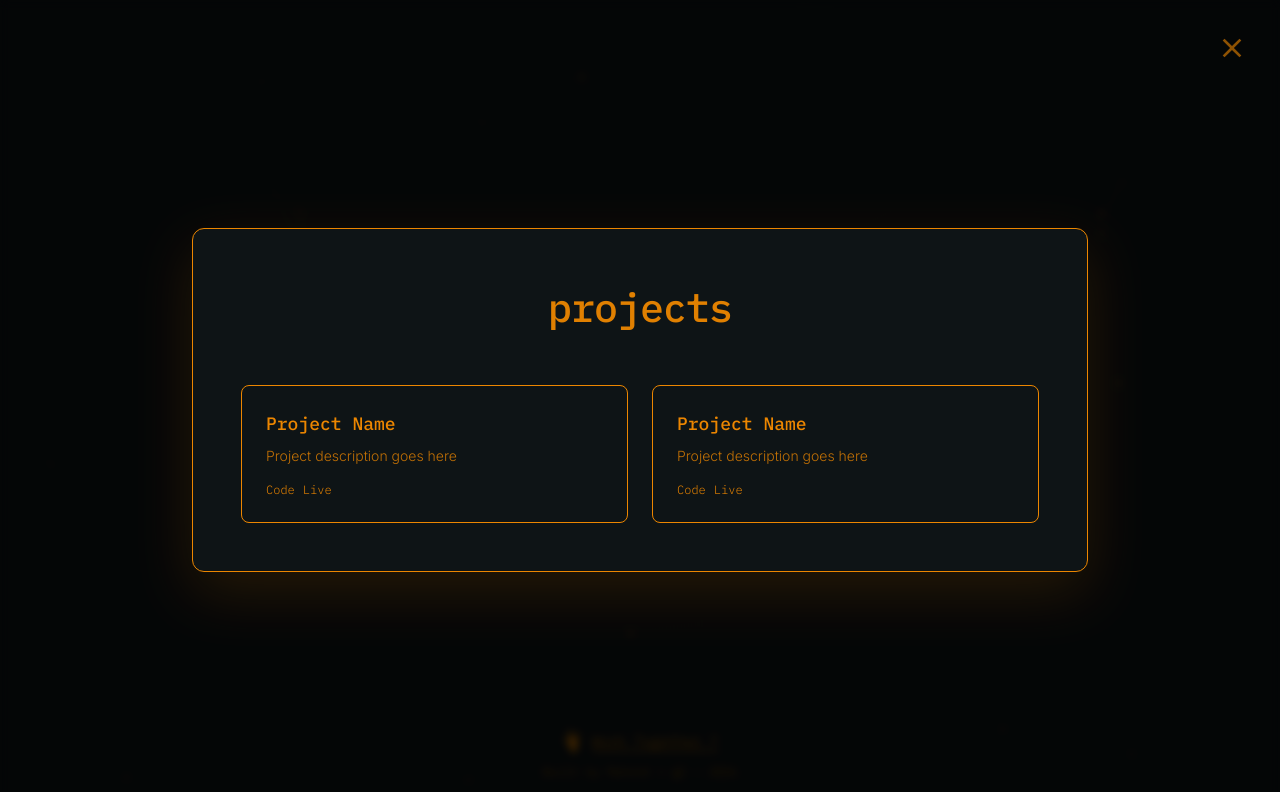
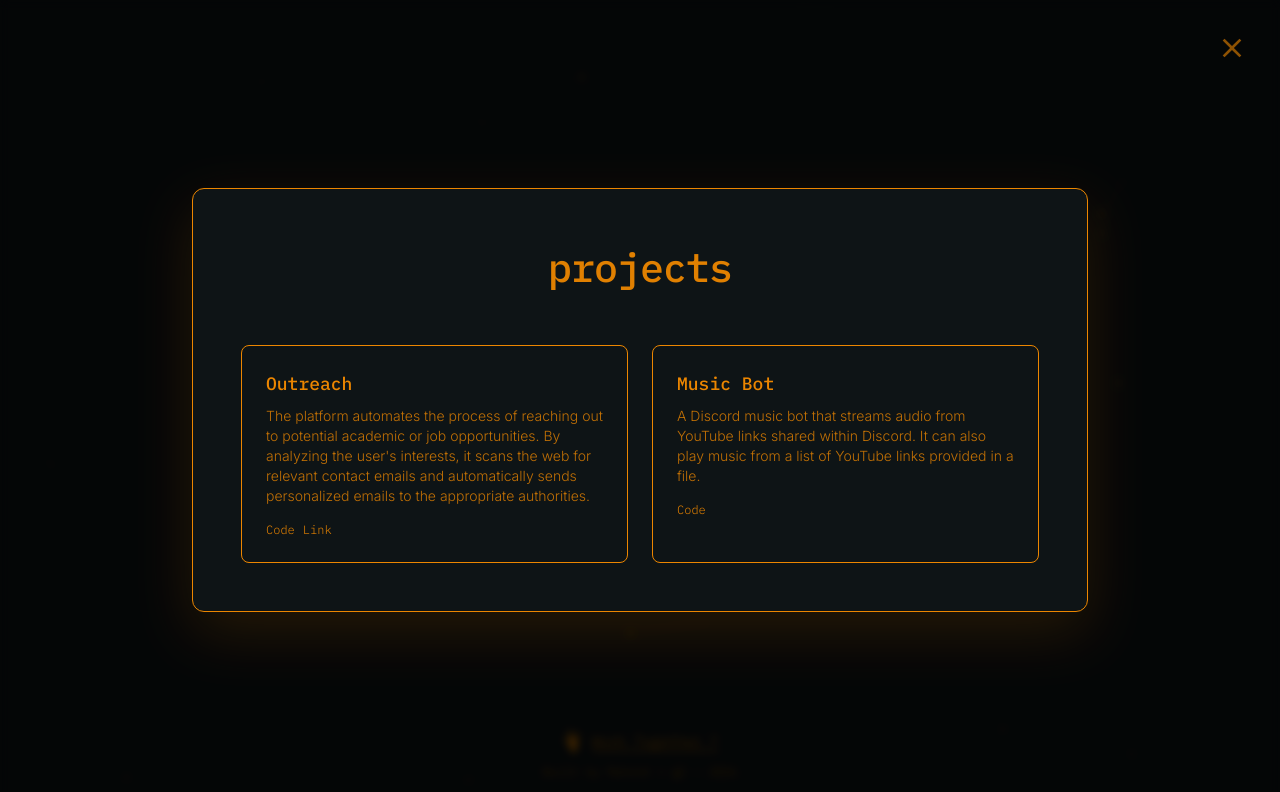
Before and after one commit to NMahesh20/Portfolio, a plain HTML site: page index.html in a window 1280 px wide. Both pictures are taken after a click on the button "Projects". Drawn offline with nearby package versions, Linux system fonts and the light colour scheme.

Commit message:
update projects

```diff
--- a/index.html
+++ b/index.html
@@ -237,26 +237,26 @@
               <div
                 class="project-card p-6 rounded-lg border border-[var(--ink)] border-opacity-30 hover:border-opacity-60 transition-all duration-300"
               >
-                <h3 class="mono text-lg font-medium mb-2">Project Name</h3>
+                <h3 class="mono text-lg font-medium mb-2">Outreach</h3>
                 <p class="text-sm opacity-80 mb-4">
-                  Project description goes here
+                  The platform automates the process of reaching out to potential academic or job opportunities. By analyzing the user's interests, it scans the web for relevant contact emails and automatically sends personalized emails to the appropriate authorities.
                 </p>
                 <div class="flex gap-2">
-                  <a href="#" class="linkish text-xs mono">Code</a>
-                  <a href="#" class="linkish text-xs mono">Live</a>
+                  <a href="https://github.com/NMahesh20/Outreach-Automation" target="_blank" class="linkish text-xs mono">Code</a>
+                  <a href="https://outreach-quarks.netlify.app/" target="_blank" class="linkish text-xs mono">Link</a>
                 </div>
               </div>
 
               <div
                 class="project-card p-6 rounded-lg border border-[var(--ink)] border-opacity-30 hover:border-opacity-60 transition-all duration-300"
               >
-                <h3 class="mono text-lg font-medium mb-2">Project Name</h3>
+                <h3 class="mono text-lg font-medium mb-2">Music Bot</h3>
                 <p class="text-sm opacity-80 mb-4">
-                  Project description goes here
+                  A Discord music bot that streams audio from YouTube links shared within Discord. It can also play music from a list of YouTube links provided in a file.
                 </p>
                 <div class="flex gap-2">
-                  <a href="#" class="linkish text-xs mono">Code</a>
-                  <a href="#" class="linkish text-xs mono">Live</a>
+                  <a href="https://github.com/NMahesh20/Discord-MusicBot" target="_blank" class="linkish text-xs mono">Code</a>
+                  <!-- <a href="#" class="linkish text-xs mono">Live</a> -->
                 </div>
               </div>
             </div>
```
